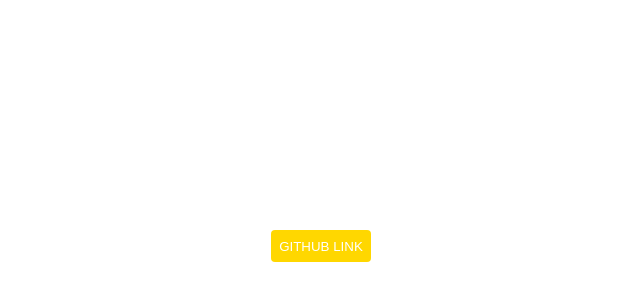
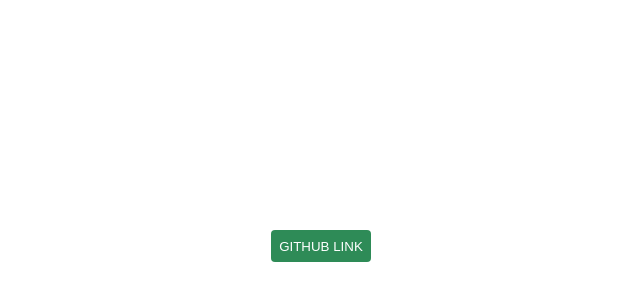
Before and after one commit to magsranier/testtest, a React (Vite) app: page / in a window 1280 px wide. Shown: the part 162-462 px from the top of the page, without its empty margins (87-727 px from the left). Built offline with nearby package versions, Linux system fonts and the light colour scheme.

Commit message:
feat: 18

```diff
--- a/src/Home.tsx
+++ b/src/Home.tsx
@@ -6,12 +6,12 @@
     const platform = tgApp.platform;
 
     if (platform.toLowerCase() === "android") {
-      tgApp.openLink("https://github.com/");
-    } else {
       tgApp.openLink(
         `https://b2fd-96-0-144-237.ngrok-free.app/telegram/webhook/casino_plus/newTab?redirect_url=` +
           encodeURIComponent("https://github.com/")
       );
+    } else {
+      tgApp.openLink("https://github.com/");
     }
   };
 
--- a/src/index.css
+++ b/src/index.css
@@ -8,7 +8,7 @@
   button {
     padding: 4px 8px;
     color: white;
-    background-color: gold;
+    background-color: seagreen;
     border: none;
     border-radius: 4px;
     height: 32px;
```
